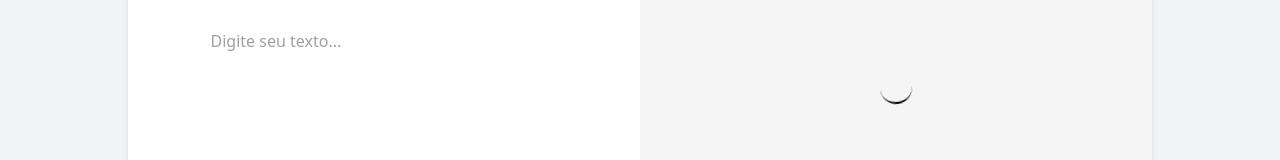
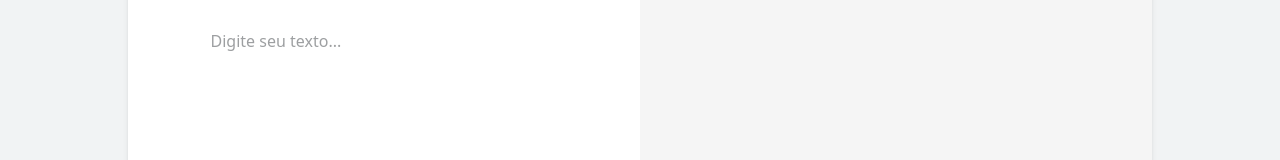
Before and after one commit to Carlamagalhaes1/Tradutor, a React (Vite) app: page / in a window 1280 px wide. Shown: the part 168-328 px from the top of the page. Built offline with nearby package versions, Linux system fonts and the light colour scheme.

Commit message:
loadin ativado

```diff
--- a/src/App.jsx
+++ b/src/App.jsx
@@ -15,8 +15,10 @@ function App() {
   const [ sourceLang, setSourceLang] = useState('pt')
   const [ targetLang, setTargetLang] = useState('en')
   const [ sourceText, setSourceText] = useState('')
+  const [isLoadin, setIsLoadin ] = useState (false)
 
   useEffect (( ) => {
+
 
   }, [sourceText])
 
@@ -84,8 +86,9 @@ function App() {
               </div>
               <div className="p-4 relative bg-secondaryBackgroud border-l-gray-200" >
                 <div className="absolute inset-0 flex items-center justify-center">
-                  <div className="animate-spin rounded-full h-8 w-8 border-t-2 to-blue-500"></div>
-                  <p className="text-lg text-textColor"></p>
+                  { isLoadin  ? ( <div className="animate-spin rounded-full h-8 w-8 border-t-2 to-blue-500"></div>) : (<p className="text-lg text-textColor"></p> )}
+
+
 
                 </div>
 
```
